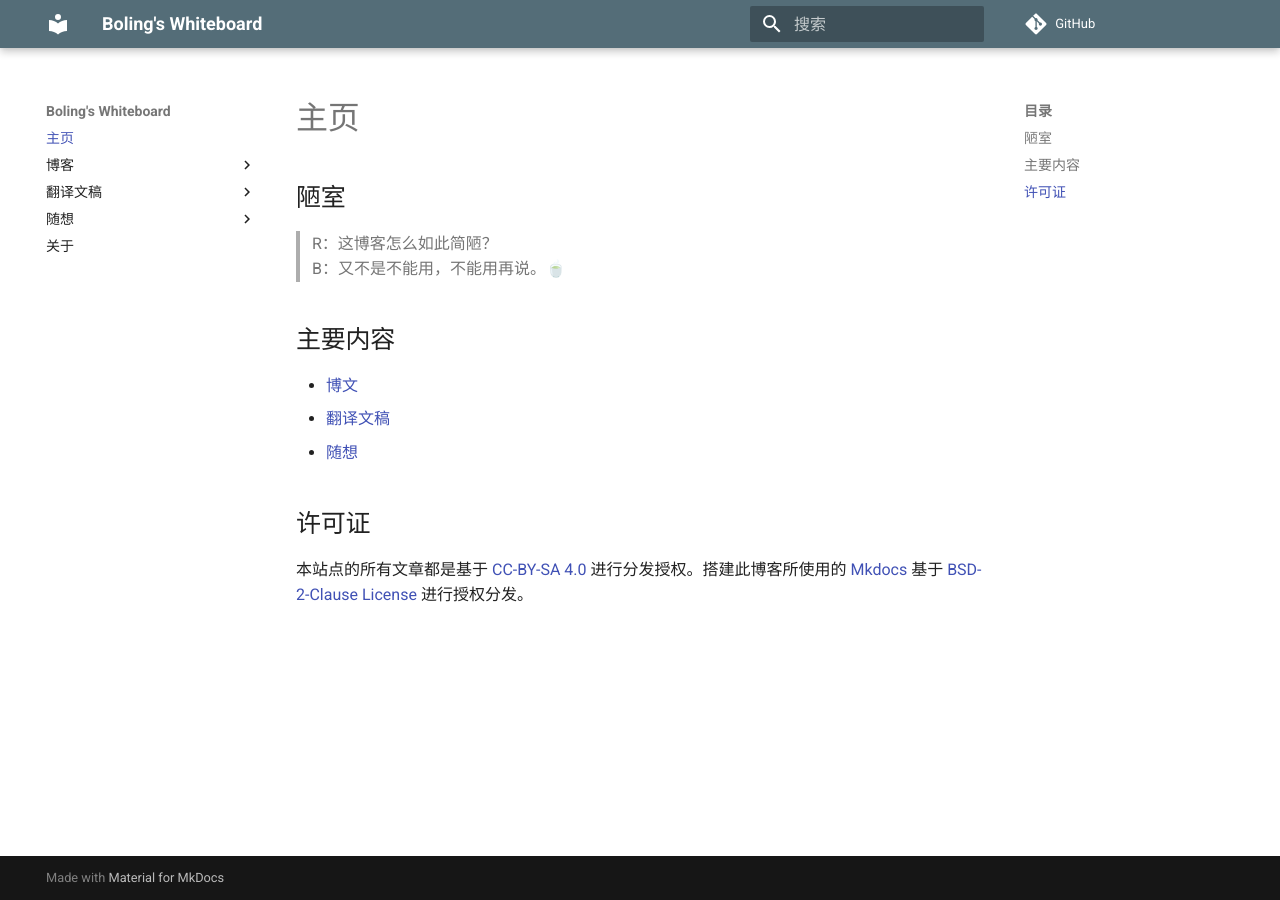
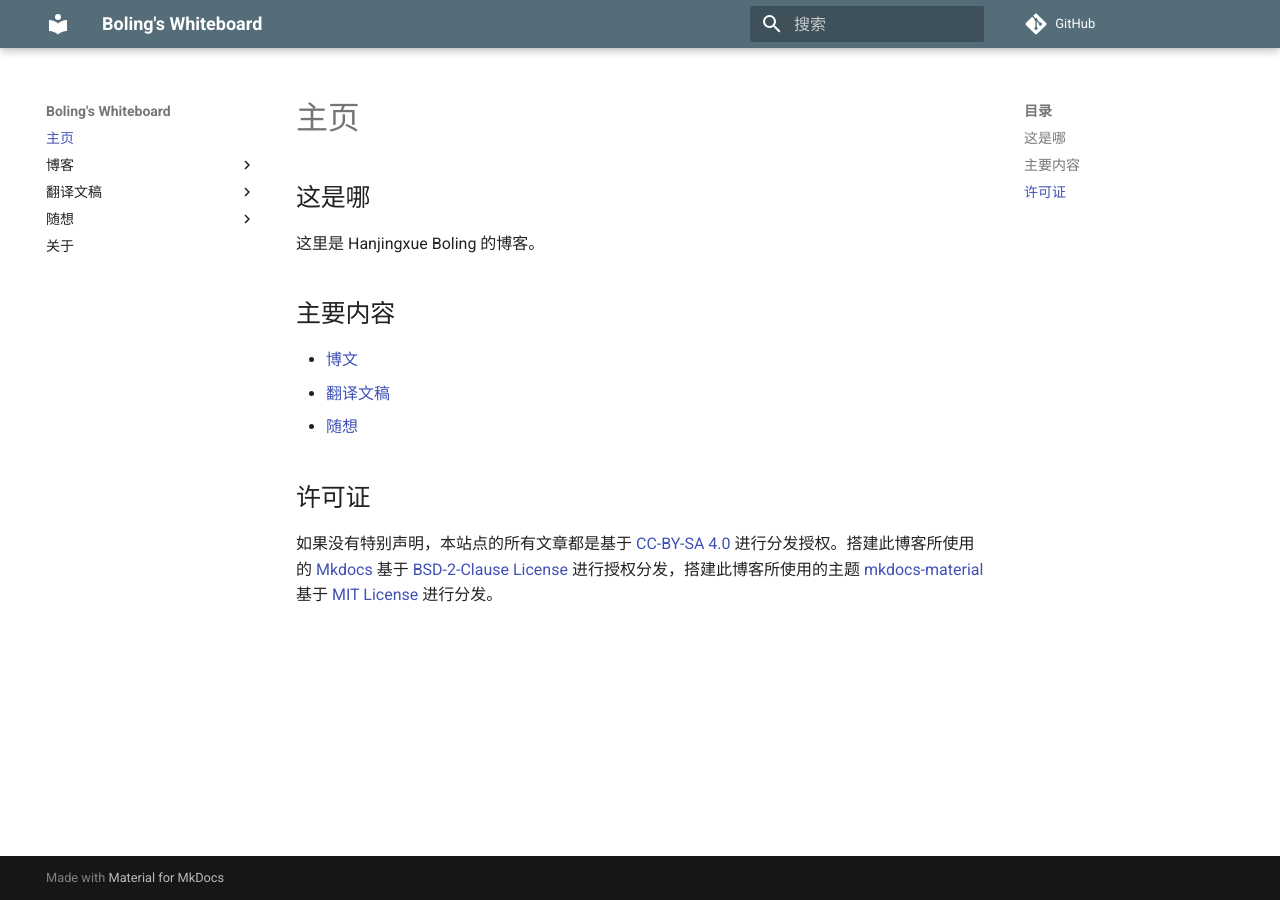
Before and after one commit to Hanjingxue-Boling/Whiteboard, an MkDocs documentation site: the page built from docs/index.md, in a window 1280 px wide. Built offline with MkDocs 1.6.1 and Material for MkDocs 9.7.7, drawn with Linux system fonts in a browser that asks for light colours; comment, search, counter and statistics services are not loaded.

Commit message:
update readme

```diff
--- a/docs/index.md
+++ b/docs/index.md
@@ -1,7 +1,6 @@
-## 陋室
+## 这是哪
 
->R：这博客怎么如此简陋？
->B：又不是不能用，不能用再说。🍵
+这里是 Hanjingxue Boling 的博客。
 
 ## 主要内容
 
@@ -11,4 +10,4 @@
 
 ## 许可证
 
-本站点的所有文章都是基于 [CC-BY-SA 4.0](http://creativecommons.org/licenses/by-sa/4.0/) 进行分发授权。搭建此博客所使用的 [Mkdocs](https://www.mkdocs.org/) 基于 [BSD-2-Clause License](https://github.com/mkdocs/mkdocs/blob/master/LICENSE) 进行授权分发。
+如果没有特别声明，本站点的所有文章都是基于 [CC-BY-SA 4.0](http://creativecommons.org/licenses/by-sa/4.0/) 进行分发授权。搭建此博客所使用的 [Mkdocs](https://www.mkdocs.org/) 基于 [BSD-2-Clause License](https://github.com/mkdocs/mkdocs/blob/master/LICENSE) 进行授权分发，搭建此博客所使用的主题 [mkdocs-material](https://github.com/squidfunk/mkdocs-material) 基于 [MIT License](https://github.com/squidfunk/mkdocs-material/blob/master/LICENSE) 进行分发。
```
